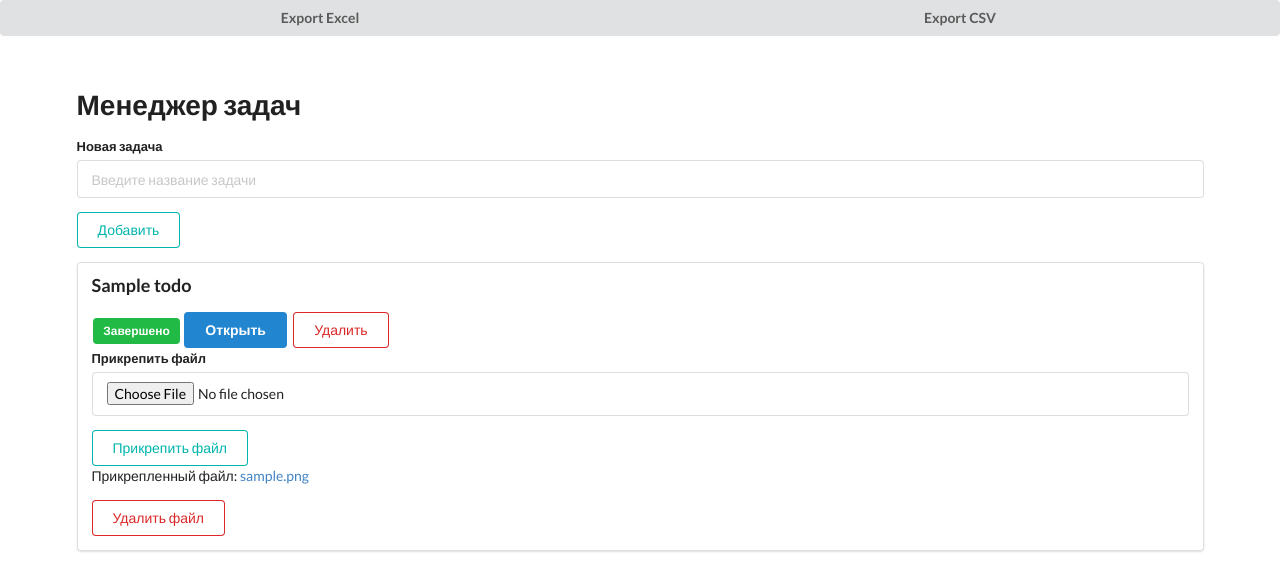
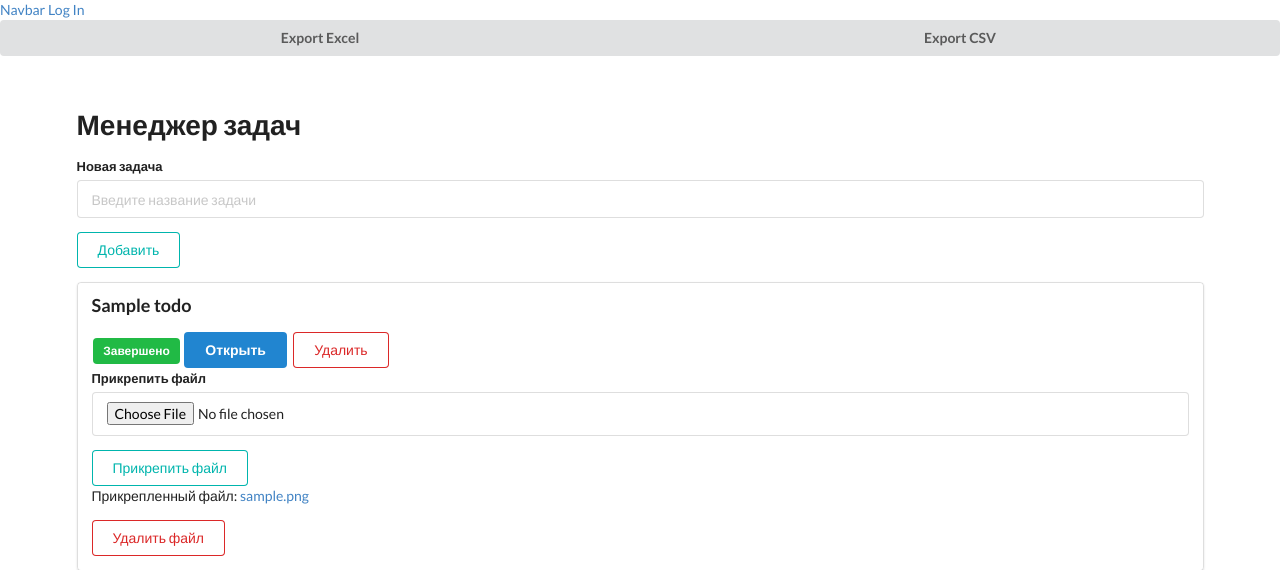
Before and after one commit to Mixaqi/todolist, a Django app: page / in a window 1280 px wide. Shown: the top 570 px of the page. Run offline with Django 4.2, Linux system fonts and the light colour scheme; tables that the repository leaves empty hold one stand-in row (values such as "Sample post").

Commit message:
added login logout, without connection with task

```diff
--- a/todoapp/templates/todoapp/index.html
+++ b/todoapp/templates/todoapp/index.html
@@ -1,9 +1,21 @@
 {% extends "todoapp/layout.html" %}
 
 {% block content %}
+
+<nav class="navbar bg-body-tertiary">
+    <div class="container-fluid">
+        <a class="container-fluid">Navbar</a>
+        {% if request.user.is_authenticated %}
+        <h3>{{ request.user }}</h3>
+        <a class = "navbar-brand" href="{% url 'logout' %}">Log Out</a>
+        {% else %}
+        <a class = "navbar-brand"  href = "{% url 'login' %}">Log In</a>
+        {% endif %}
+    </div>
+</nav>
 <script>
-        var excelUrl = "{% url 'export_excel' %}";
-        var csvUrl = "{% url 'export_csv' %}";
+    var excelUrl = "{% url 'export_excel' %}"
+    var csvUrl = "{% url 'export_csv' %}"
 </script>
 
 <div class="ui two buttons">
@@ -40,7 +52,8 @@
             <a class="ui negative basic button" href="{% url 'delete' todo.id %}">Удалить</a>
 
 
-                    <form class="ui form" action="{% url 'attach_file_to_task' todo.id %}" method="post" enctype="multipart/form-data">
+            <form class="ui form" action="{% url 'attach_file_to_task' todo.id %}" method="post"
+                enctype="multipart/form-data">
                 {% csrf_token %}
                 <div class="field">
                     <label for="file">Прикрепить файл</label>
--- a/todoapp/todoapp/urls.py
+++ b/todoapp/todoapp/urls.py
@@ -8,5 +8,5 @@ urlpatterns = [
     path("admin/", admin.site.urls),
     path("", include("todolist.urls")),
     path("login/", user_login, name="login"),
-    #path("logout/", user_logout, name="logout"),
+    path("logout/", user_logout, name="logout"),
 ]
--- a/todoapp/todolist/views.py
+++ b/todoapp/todolist/views.py
@@ -5,7 +5,7 @@ import datetime
 from typing import TYPE_CHECKING
 
 import xlwt
-from django.contrib.auth import authenticate, login
+from django.contrib.auth import authenticate, login, logout
 from django.http import HttpResponse
 from django.shortcuts import get_object_or_404, redirect, render
 from django.views.decorators.http import require_http_methods
@@ -124,11 +124,10 @@ def user_login(request: HttpRequest) -> HttpResponse:
         user = authenticate(request, username=username, password=password)
         if user is not None:
             login(request, user=user)
-            print("User successfully authenticated:", user)
             return redirect("index")
     return render(request, "todoapp/login.html")
 
 
-
-def user_logout(request: HttpRequest):
-    pass
+def user_logout(request: HttpRequest) -> HttpResponse:
+    logout(request)
+    return redirect("login")
```
Also changed, not shown: todoapp/todoapp/settings.py (+3 -6 lines), todoapp/todolist/urls.py (+12 -5 lines). Lines whose indentation alone changed are shown as unchanged.
